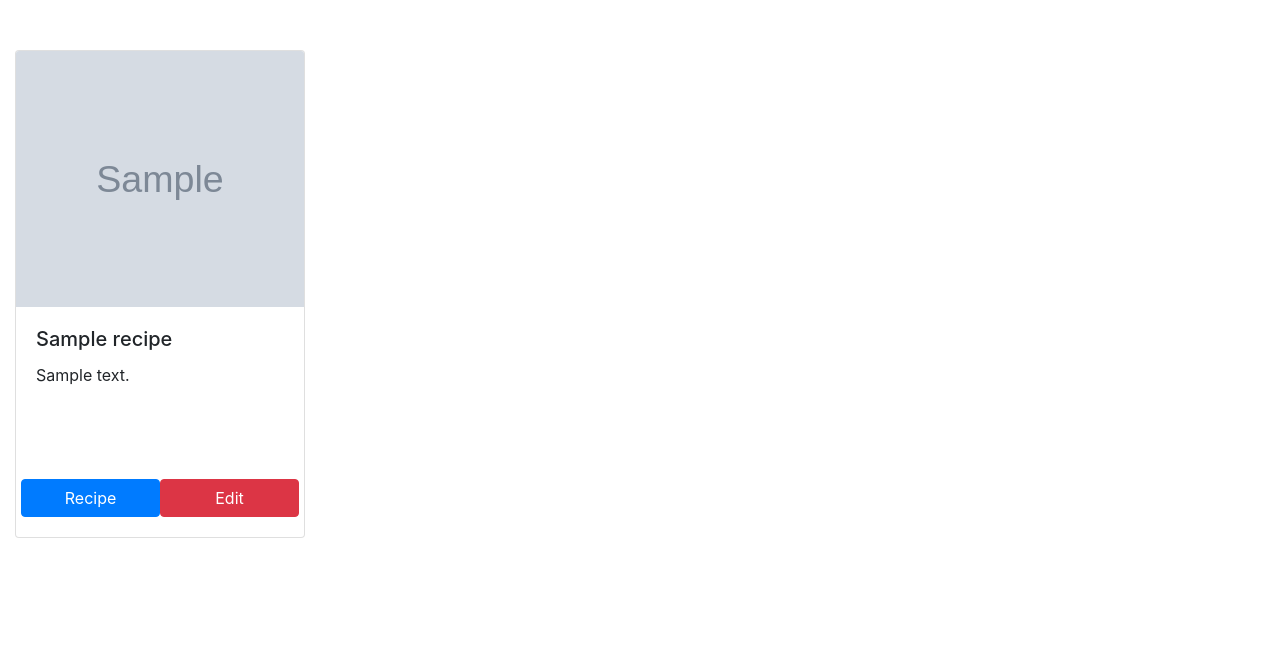
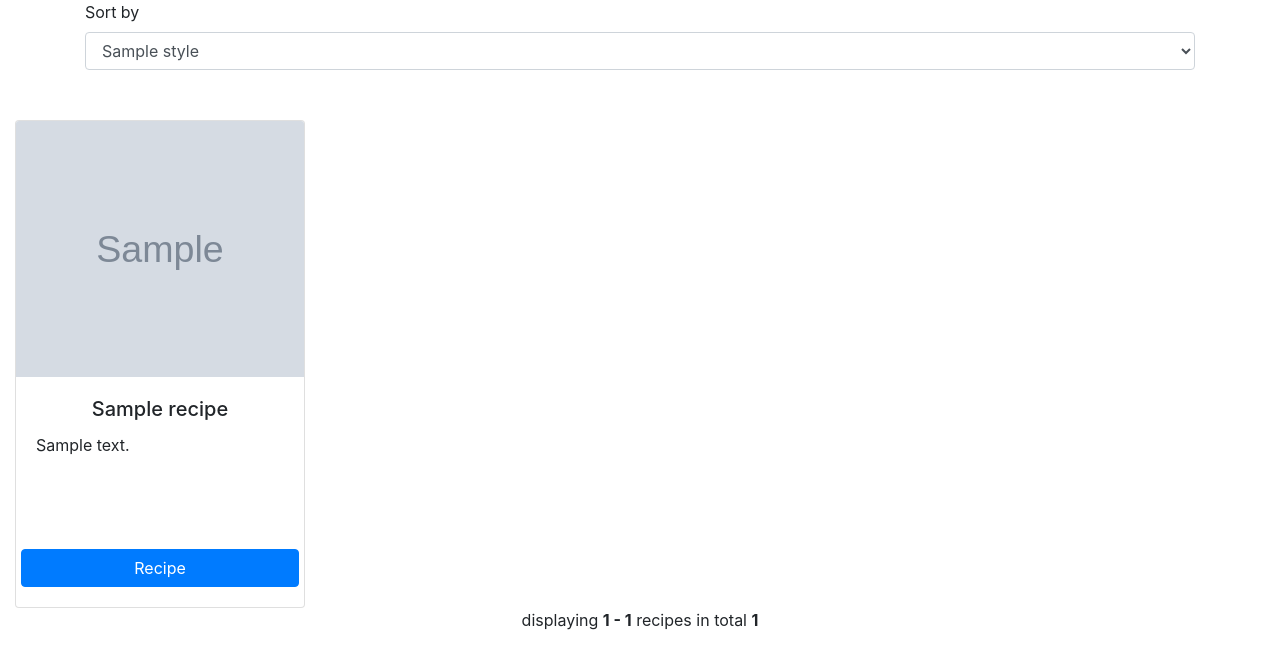
Before and after one commit to armedcor/Grain_Haven, a Flask app: page /get_recipes in a window 1280 px wide. Shown: the part 96-765 px from the top of the page. Run offline with Flask 2, Linux system fonts and the light colour scheme; grey boxes marked "Sample" are stand-in pictures; a database or web service that is not in the repository returns one stand-in record (values such as "Sample title"); some libraries are stand-ins or nearby versions.

Commit message:
Added pagination

```diff
--- a/templates/recipes.html
+++ b/templates/recipes.html
@@ -1,24 +1,31 @@
 {% extends 'base.html' %} {% block recipes %}
+
+<div class="container">
+    <label for="recipe_style">Sort by</label>
+    <select name="recipe_style" class="form-control" id="recipe_style">
+                {% for style in styles %}
+                <option>{{style.style}}</option>
+                {% endfor %}
+            </select>
+</div>
 
 <div class="container-fluid">
     <div class="row">
-        {% for recipe in recipes %}
-        <div class="col-12 col-sm-6 col-xl-3 recipe_card">
+        {% for recipe in recipe %}
+        <div class="col-12 col-sm-6 col-xl-3">
             <div class="card-deck">
                 <div class="card">
                     <img class="card-img-top" src="{{recipe.image}}" alt="Card image cap">
                     <div class="card-body">
-                        <h5 class="card-title">{{recipe.recipe_name}}</h5>
-                        <p class="card-text">{{recipe.comments}}</p>
+                        <h5 class="card-title text-center">{{recipe.recipe_name}}</h5>
+                        <p class="card-text text-scroll">{{recipe.comments}}</p>
                         <div class="row">
                             {% if recipe.can_delete %}
                             <a href="{{url_for('recipe_single', recipe_id=recipe._id)}}" class="btn btn-primary col">Recipe</a>
-                            <a href="{{url_for('edit_recipe', recipe_id=recipe._id)}}" class="btn btn-danger col" data-position="bottom" data-tooltip="Edit">
+                            <a href="{{url_for('edit_recipe', recipe_id=recipe._id)}}" class="btn btn-warning col" data-position="bottom" data-tooltip="Edit">
                     Edit</a>
-                            <button>Delete</button> {% else %}
-                            <a href="{{url_for('recipe_single', recipe_id=recipe._id)}}" class="btn btn-primary col">Recipe</a>
-                            <a href="{{url_for('edit_recipe', recipe_id=recipe._id)}}" class="btn btn-danger col" data-position="bottom" data-tooltip="Edit">
-                    Edit</a> {% endif %}
+                            <a href="{{url_for('remove_recipe', recipe_id=recipe._id)}}" class="btn btn-danger col">Delete</a> {% else %}
+                            <a href="{{url_for('recipe_single', recipe_id=recipe._id)}}" class="btn btn-primary col">Recipe</a> {% endif %}
                         </div>
                     </div>
                 </div>
@@ -27,6 +34,4 @@
         {% endfor %}
     </div>
 </div>
-
-
-{% endblock %}
+{{ pagination.info }} {{ pagination.links }} {% endblock %}
```
